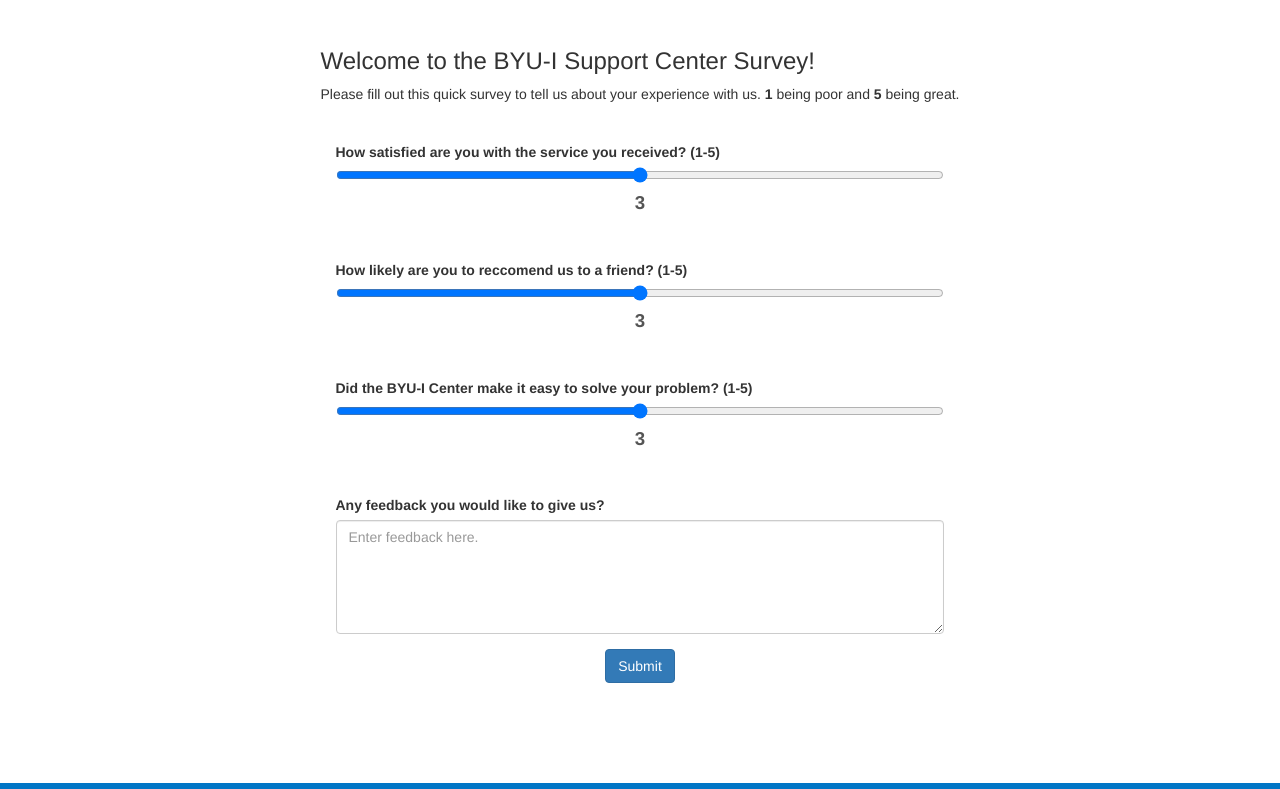
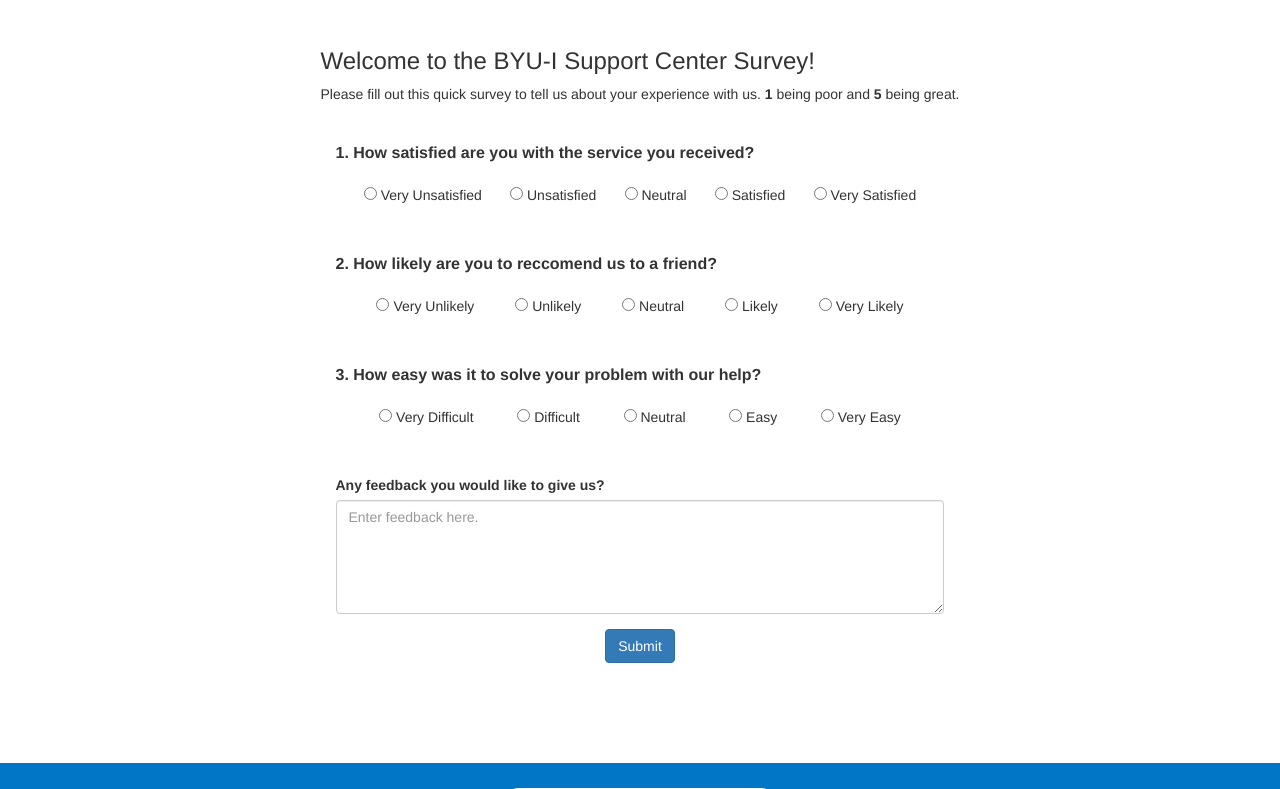
Before and after one commit to panick96/survey-site, a PHP site: page / in a window 1280 px wide. Shown: the top 789 px of the page. Run offline with PHP 8.4, Linux system fonts and the light colour scheme.

Commit message:
changed sliders to radio buttons

```diff
--- a/index.php
+++ b/index.php
@@ -24,28 +24,84 @@
                 <div class = col-xs-12>
                     <form class="feedback-form">
                         <div class="form-group">
-                            <div class="range-slider">
-                                <label for="question-1">How satisfied are you with the service you received? (1-5)</label>
-                                <input class="question-input" name="question-1" type="range" min="1" max="5" value="3" class="slider" id="question-1-slider">
-                                <output class="slider-output" id="question-1-output" name="questionValue" for="question">3</output>
+                            <div class="question-text"><p>1. How satisfied are you with the service you received?</p></div>
+                            <div class="radio-buttons">
+                                <div class="form-check form-check-inline">
+                                    <input class="form-check-input" type="radio" name="question1RadioOptions" id="question1Radio1" value="1">
+                                    <label class="form-check-label" for="question1Radio1">Very Unsatisfied</label>
+                                  </div>
+                                  <div class="form-check form-check-inline">
+                                    <input class="form-check-input" type="radio" name="question1RadioOptions" id="question1Radio2" value="2">
+                                    <label class="form-check-label" for="question1Radio2">Unsatisfied</label>
+                                  </div>
+                                  <div class="form-check form-check-inline">
+                                    <input class="form-check-input" type="radio" name="question1RadioOptions" id="question1Radio3" value="3">
+                                    <label class="form-check-label" for="question1Radio3">Neutral</label>
+                                  </div>
+                                  <div class="form-check form-check-inline">
+                                    <input class="form-check-input" type="radio" name="question1RadioOptions" id="question1Radio4" value="4">
+                                    <label class="form-check-label" for="question1Radio4">Satisfied</label>
+                                  </div>
+                                  <div class="form-check form-check-inline">
+                                    <input class="form-check-input" type="radio" name="question1RadioOptions" id="question1Radio5" value="5">
+                                    <label class="form-check-label" for="question1Radio5">Very Satisfied</label>
+                                  </div>
                             </div>
                         </div>
                         <div class="form-group">
-                            <div class="range-slider">
-                                <label for="question-2">How likely are you to reccomend us to a friend? (1-5)</label>
-                                <input class="question-input" name="question-2" type="range" min="1" max="5" value="3" class="slider" id="question-2-slider">
-                                <output class="slider-output" id="question-2-output" name="questionValue" for="question">3</output>
+                            <div class="question-text"><p>2. How likely are you to reccomend us to a friend?</p></div>
+                            <div class="radio-buttons">
+                                <div class="form-check form-check-inline">
+                                    <input class="form-check-input" type="radio" name="question2RadioOptions" id="question2Radio1" value="1">
+                                    <label class="form-check-label" for="question2Radio1">Very Unlikely</label>
+                                  </div>
+                                  <div class="form-check form-check-inline">
+                                    <input class="form-check-input" type="radio" name="question2RadioOptions" id="question2Radio2" value="2">
+                                    <label class="form-check-label" for="question2Radio2">Unlikely</label>
+                                  </div>
+                                  <div class="form-check form-check-inline">
+                                    <input class="form-check-input" type="radio" name="question2RadioOptions" id="question2Radio3" value="3">
+                                    <label class="form-check-label" for="question2Radio3">Neutral</label>
+                                  </div>
+                                  <div class="form-check form-check-inline">
+                                    <input class="form-check-input" type="radio" name="question2RadioOptions" id="question2Radio4" value="4">
+                                    <label class="form-check-label" for="question2Radio4">Likely</label>
+                                  </div>
+                                  <div class="form-check form-check-inline">
+                                    <input class="form-check-input" type="radio" name="question2RadioOptions" id="question2Radio5" value="5">
+                                    <label class="form-check-label" for="question2Radio5">Very Likely</label>
+                                  </div>
                             </div>
                         </div>
                         <div class="form-group">
-                            <div class="range-slider">
-                                <label for="question-3">Did the BYU-I Center make it easy to solve your problem? (1-5)</label>
-                                <input class="question-input" name="question-3" type="range" min="1" max="5" value="3" class="slider" id="question-3-slider">
-                                <output class="slider-output" id="question-3-output" name="questionValue" for="question">3</output>
+                            <div class="question-text"><p>3. How easy was it to solve your problem with our help?</p></div>
+                            <div class="radio-buttons">
+                                <div class="form-check form-check-inline">
+                                    <input class="form-check-input" type="radio" name="question3RadioOptions" id="question3Radio1" value="1">
+                                    <label class="form-check-label" for="question3Radio1">Very Difficult</label>
+                                  </div>
+                                  <div class="form-check form-check-inline">
+                                    <input class="form-check-input" type="radio" name="question3RadioOptions" id="question3Radio2" value="2">
+                                    <label class="form-check-label" for="question3Radio2">Difficult</label>
+                                  </div>
+                                  <div class="form-check form-check-inline">
+                                    <input class="form-check-input" type="radio" name="question3RadioOptions" id="question3Radio3" value="3">
+                                    <label class="form-check-label" for="question3Radio3">Neutral</label>
+                                  </div>
+                                  <div class="form-check form-check-inline">
+                                    <input class="form-check-input" type="radio" name="question3RadioOptions" id="question3Radio4" value="4">
+                                    <label class="form-check-label" for="question3Radio4">Easy</label>
+                                  </div>
+                                  <div class="form-check form-check-inline">
+                                    <input class="form-check-input" type="radio" name="question3RadioOptions" id="question3Radio5" value="5">
+                                    <label class="form-check-label" for="question3Radio5">Very Easy</label>
+                                  </div>
                             </div>
                         </div>
                         <div class="form-group">
-                            <label for="feedback">Any feedback you would like to give us?</label>
+                            <div class="feedback-label">
+                                <label for="feedback">Any feedback you would like to give us?</label>
+                            </div>
                             <textarea class="form-control" id="feedback" rows="5" placeholder="Enter feedback here."></textarea>
                         </div>
                         <div class="submit-button">
--- a/styles.css
+++ b/styles.css
@@ -27,6 +27,7 @@
     border-radius: 10px;
     background-color: #006EB6; /* Blue background */
     cursor: pointer; /* Cursor on hover */
+    transform: scale(2);
   }
 
   .slider::-moz-range-thumb {
@@ -34,6 +35,7 @@
     height: 15px; /* Slider handle height */
     background-color: #006EB6; /* Blue background */
     cursor: pointer; /* Cursor on hover */
+    transform: scale(2);
   }
 
 .slider-output{
@@ -86,7 +88,7 @@ footer{
     padding-top: 2em;
     padding-left: 2em;
     padding-right: 2em;
-    width: 100%
+    width: 100%;
 }
 
 
@@ -95,3 +97,30 @@ footer{
     padding-left: 2em;
     padding-right: 2em;
 }
+
+.radio-buttons{
+    display: flex;
+    flex-direction: row;
+    justify-content: space-evenly;
+    align-items: stretch;
+}
+
+.question-text{
+    display: flex;
+    align-items: center;
+    justify-content: left;
+    flex-direction: row;
+    font-weight: bold;
+    font-size: medium;
+    padding-bottom: .5em;
+}
+
+.form-check-label{
+    font-weight: normal;
+}
+
+.feedback-label{
+    display: flex;
+    align-items: center;
+    justify-content:left;
+}
```
